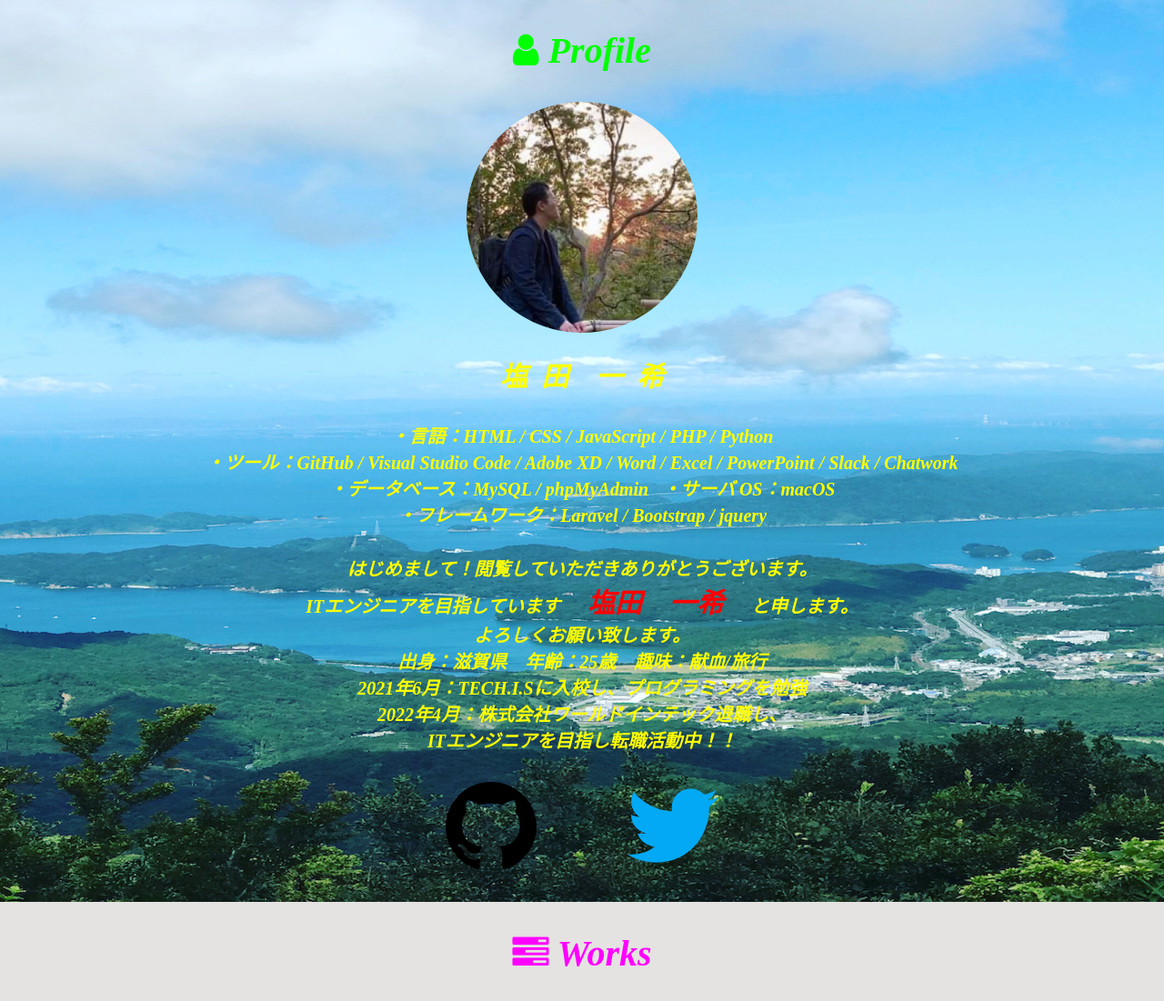
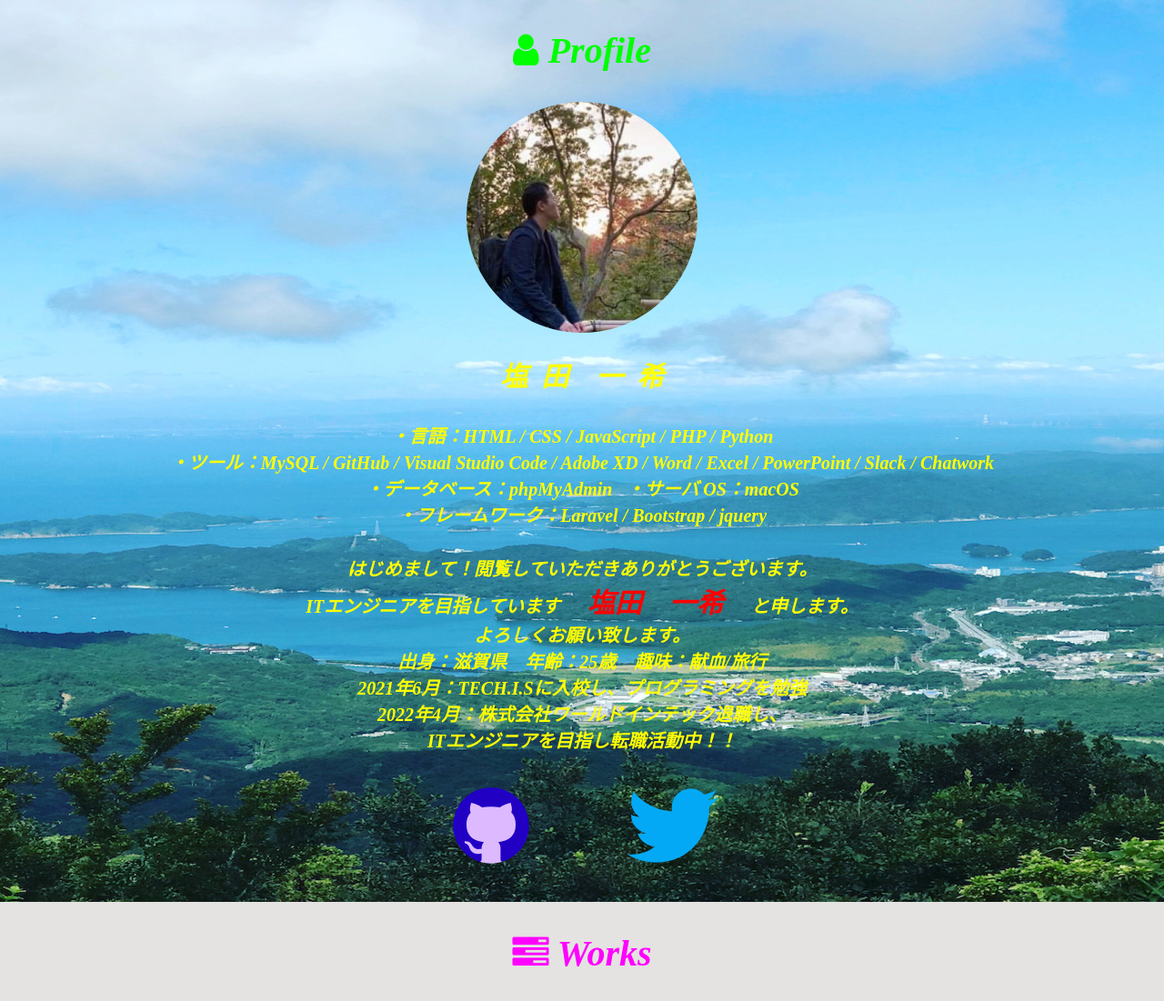
Before and after one commit to kazuki1218/Portfolio, a PHP site: page / in a window 1280 px wide. Shown: the part 199-1300 px from the top of the page at 91% size. Run offline with PHP 8.4, Linux system fonts and the light colour scheme; some libraries are stand-ins or nearby versions.

Commit message:
修正Ver2

```diff
--- a/index.html
+++ b/index.html
@@ -4,7 +4,7 @@
     <meta charset="UTF-8">
     <meta http-equiv="X-UA-Compatible" content="IE=edge">
     <meta name="viewport" content="width=device-width, initial-scale=1.0">
-    <!-- このサイトは何か　説明する場所　-->
+    <!-- このサイトは何か説明する場所-->
     <meta name="description" content="塩田一希の自己紹介">
     <!--==============レイアウトを制御する独自のCSSを読み込み===============-->
     <link rel="stylesheet" type="text/css" href="style.css">
@@ -37,8 +37,8 @@
                     <img src="img/profile.png" alt="プロフィール画像">
                     <b class="black">塩&ensp;田&emsp;一&ensp;希</b>
                     <p class="black">・言語：HTML / CSS / JavaScript / PHP / Python <br>
-                    ・ツール：GitHub / Visual Studio Code / Adobe XD / Word / Excel / PowerPoint / Slack / Chatwork <br>
-                    ・データベース：MySQL / phpMyAdmin &ensp;・サーバ OS：macOS <br>
+                    ・ツール：MySQL / GitHub / Visual Studio Code / Adobe XD / Word / Excel / PowerPoint / Slack / Chatwork <br>
+                    ・データベース：phpMyAdmin &ensp;・サーバ OS：macOS <br>
                     ・フレームワーク：Laravel / Bootstrap / jquery
                 </p>
                     <p class="text">はじめまして！閲覧していただきありがとうございます。<br>
@@ -50,7 +50,7 @@
                     <ul class="icon-list">
                         <li class="github">
                             <a href="https://github.com/kazuki1218">
-                                <img src="img/github2.svg" alt="GitHubのアイコン">
+                                <img src="img/icons8-github-480.svg" alt="GitHubのアイコン">
                             </a>
                         </li>
                         <li class="twitter">
@@ -166,10 +166,10 @@
 <footer id="footer">
     ©Copyright© Kazuki Shiota. All Rights Reserved.
 </footer>
-
 <script src="https://code.jquery.com/jquery-3.4.1.min.js" integrity="sha256-CSXorXvZcTkaix6Yvo6HppcZGetbYMGWSFlBw8HfCJo=" crossorigin="anonymous"></script>
 <script src="https://cdnjs.cloudflare.com/ajax/libs/scrollify/1.0.21/jquery.scrollify.min.js"></script>
 <!--自作のJS-->
 <script src="script.js"></script>
 </body>
+
 </html>
--- a/script.js
+++ b/script.js
@@ -3,8 +3,7 @@ $.scrollify({
     scrollbars: "false", //スクロールバー表示・非表示設定
     interstitialSection: "#header,#footer", //ヘッダーフッターを認識し、1ページスクロールさせず表示されるように設定
     easing: "swing", // 他にもlinearやeaseOutExpoといったjQueryのeasing指定可能
-    scrollSpeed: 300, // スクロール時の速度
-
+    scrollSpeed: 1200, // スクロール時の速度
 
     //以下、ページネーション設定
     before: function (i, panels) {
--- a/style.css
+++ b/style.css
@@ -135,6 +135,7 @@ li.github img{
     margin-right: 100px;
 
 }
+
 li.twitter img{
     width: 100px;
 }
@@ -168,11 +169,12 @@ ul.works-list{
     margin-left: 35px;
     color: #000;
 }
-
+.works-list li.clone{
+    margin-bottom: 50px;
+}
 .works-list li.clone img{
     width: 100%;
     border: 1px solid #CCC;
-
 }
 .works-list li.blog{
     margin-bottom: 50px;
```
Also changed, not shown: img/icons8-github-48.svg (added), img/icons8-github-480.svg (added).
